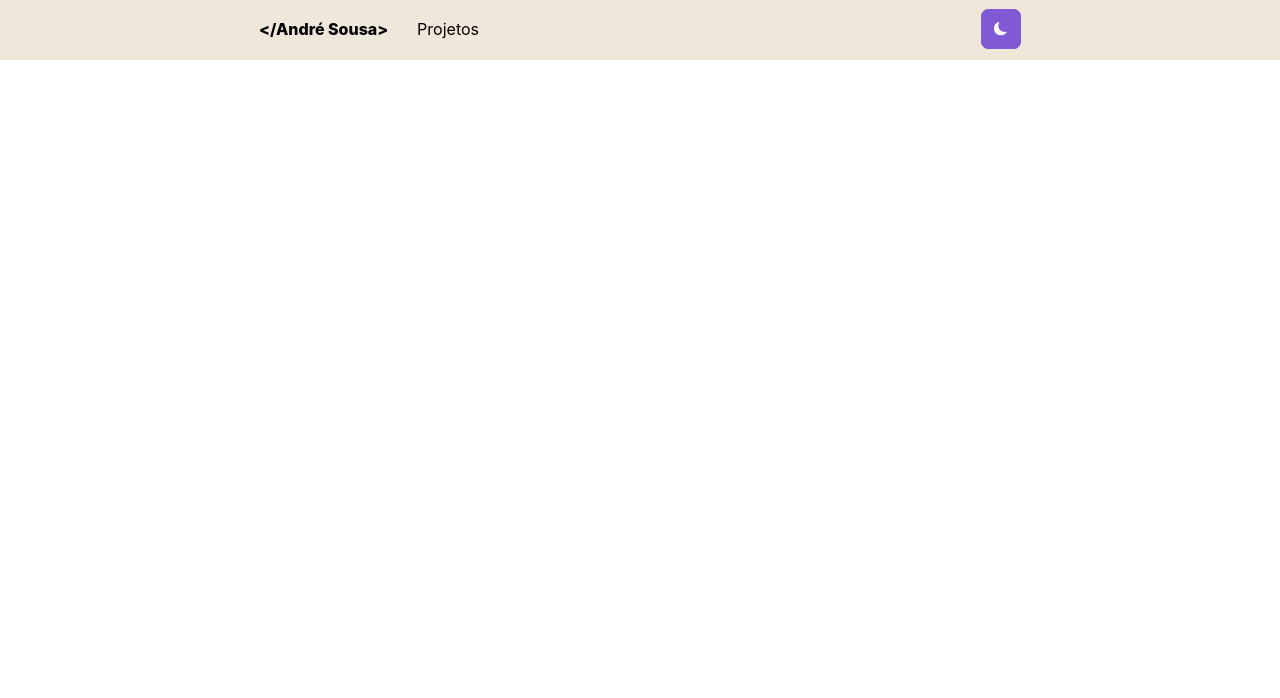
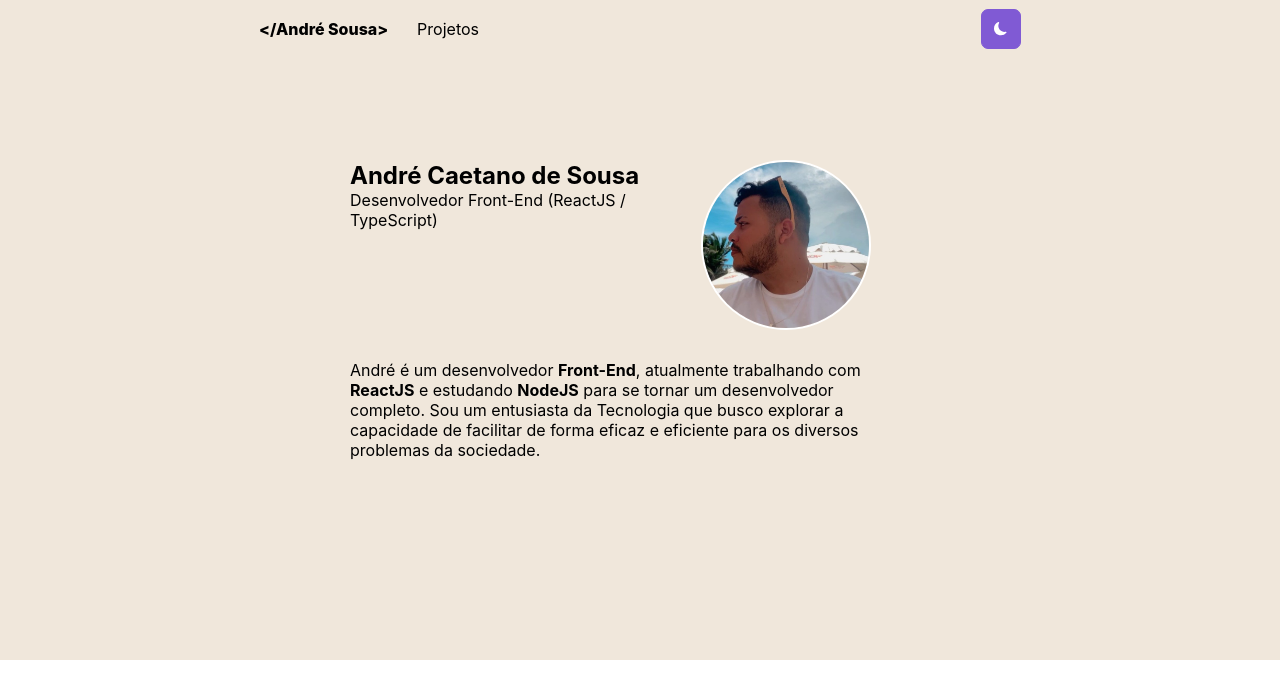
Before and after one commit to andreCaetano225/My-blog, a Next.js app: page / in a window 1280 px wide. Shown: the top 698 px of the page. Built offline with nearby package versions, Linux system fonts and the light colour scheme.

Commit message:
Adicionando componentes de perfil + mudança de thema

```diff
--- /dev/null
+++ b/src/components/perfil/index.tsx
@@ -0,0 +1,27 @@
+/* eslint-disable @next/next/no-img-element */
+import styles from './perfil.module.scss';
+
+export interface PropsPerfil {
+    theme: boolean;
+}
+
+export const Perfil = (props: PropsPerfil) => {
+    return (
+        <>
+            <div className={props.theme ? styles.divPerfilTrue : styles.divPerfilFalse}>
+                <div className={styles.divItems}>
+                    <div className={styles.divFlex}>
+                        <div>
+                            <h2>André Caetano de Sousa</h2>
+                            <p>Desenvolvedor Front-End {'(ReactJS / TypeScript)'}</p>
+                        </div>
+                        <img src="./Perfil.jpeg" alt="Minha foto" />
+                    </div>
+                    <p className={styles.pText}>André é um desenvolvedor <strong>Front-End</strong>, atualmente trabalhando com <strong>ReactJS</strong> e estudando <strong>NodeJS</strong> para se tornar um desenvolvedor completo.
+                        Sou um entusiasta da Tecnologia que busco explorar a capacidade de facilitar de forma eficaz e eficiente para os diversos problemas da sociedade.
+                    </p>
+                </div>
+            </div>
+        </>
+    )
+}
--- /dev/null
+++ b/src/components/perfil/perfil.module.scss
@@ -0,0 +1,61 @@
+.divPerfilFalse{
+    background-color: #F0E7DB;
+    width: 100%;
+    color: #000;
+    height: 600px;
+
+    .divItems{
+        width: 100%;
+        max-width: 580px;
+        margin: auto;
+
+        .pText{
+            margin-top: 30px;
+            width: 554px;
+        }
+        .divFlex{
+            display: flex;
+            align-items: center;
+            width: 521px;
+            justify-content: space-between;
+
+            img{
+                width: 170px;
+                margin-top: 100px;
+                border-radius: 50%;
+                border: solid 2px #FFF;
+            }
+        }
+    }
+}
+
+.divPerfilTrue{
+    background-color: #202023;
+    width: 100%;
+    color: #fff;
+    height: 600px;
+
+    .divItems{
+        width: 100%;
+        max-width: 580px;
+        margin: auto;
+
+        .pText{
+            margin-top: 30px;
+            width: 554px;
+        }
+        .divFlex{
+            display: flex;
+            align-items: center;
+            width: 521px;
+            justify-content: space-between;
+
+            img{
+                width: 170px;
+                margin-top: 100px;
+                border-radius: 50%;
+                border: solid 2px #FFF;
+            }
+        }
+    }
+}
--- a/src/pages/_app.tsx
+++ b/src/pages/_app.tsx
@@ -2,7 +2,12 @@ import '../styles/globals.scss'
 import type { AppProps } from 'next/app'
 
 function MyApp({ Component, pageProps }: AppProps) {
-  return <Component {...pageProps} />
+  return (
+    <>
+      <div>
+        <Component {...pageProps} />
+      </div>
+    </>
+  )
 }
-
 export default MyApp
--- a/src/pages/index.tsx
+++ b/src/pages/index.tsx
@@ -1,5 +1,6 @@
 import type { NextPage } from 'next'
 import { Header } from '../components/header'
+import { Perfil } from '../components/perfil'
 import { useHooksApp } from '../hooks/app_hooks'
 
 const Home: NextPage = () => {
@@ -7,6 +8,7 @@ const Home: NextPage = () => {
   return (
     <>
       <Header theme={theme} onClickButtonTheme={clickTheme} />
+      <Perfil theme={theme} />
     </>
   )
 }
```
Also changed, not shown: public/Perfil.jpeg (added).
